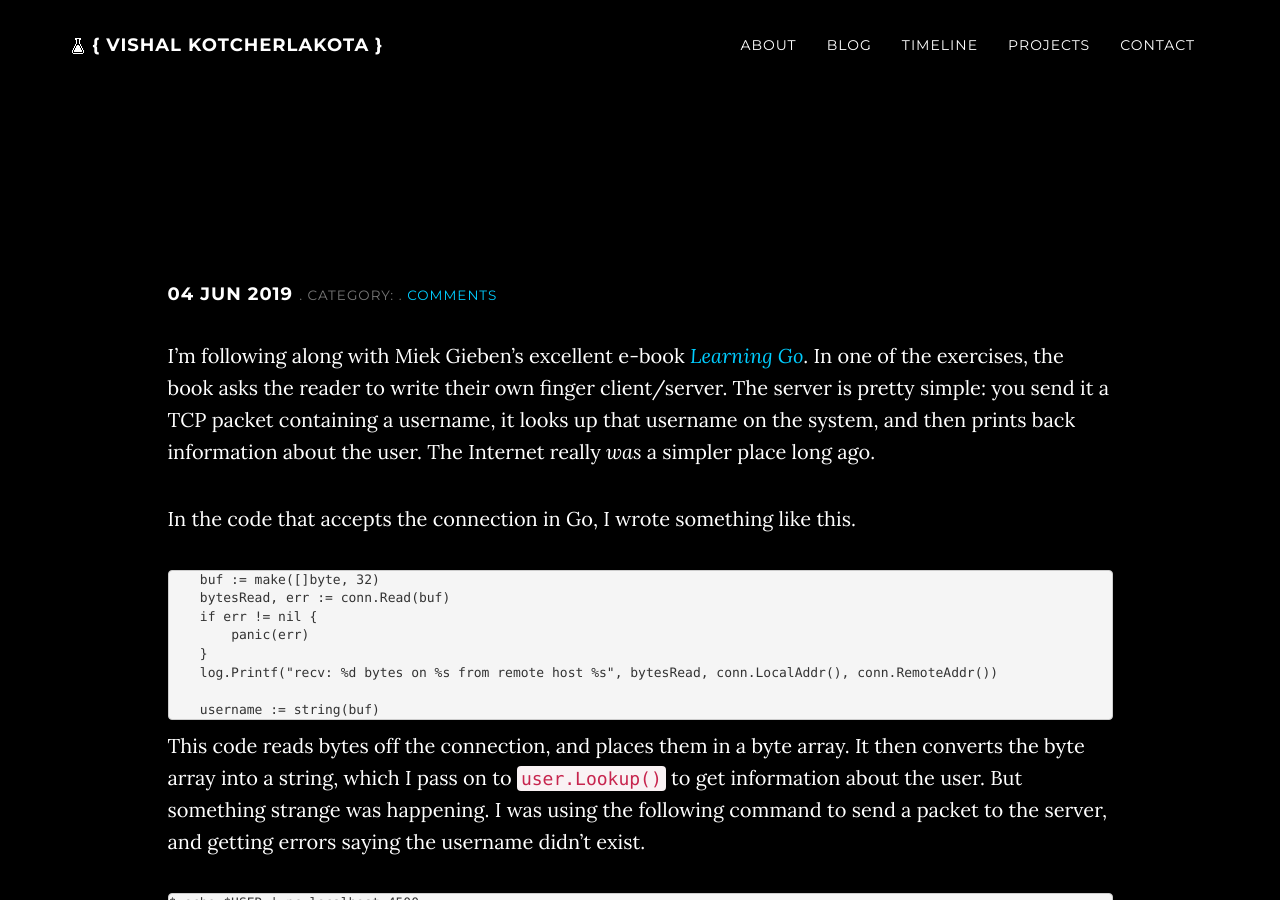
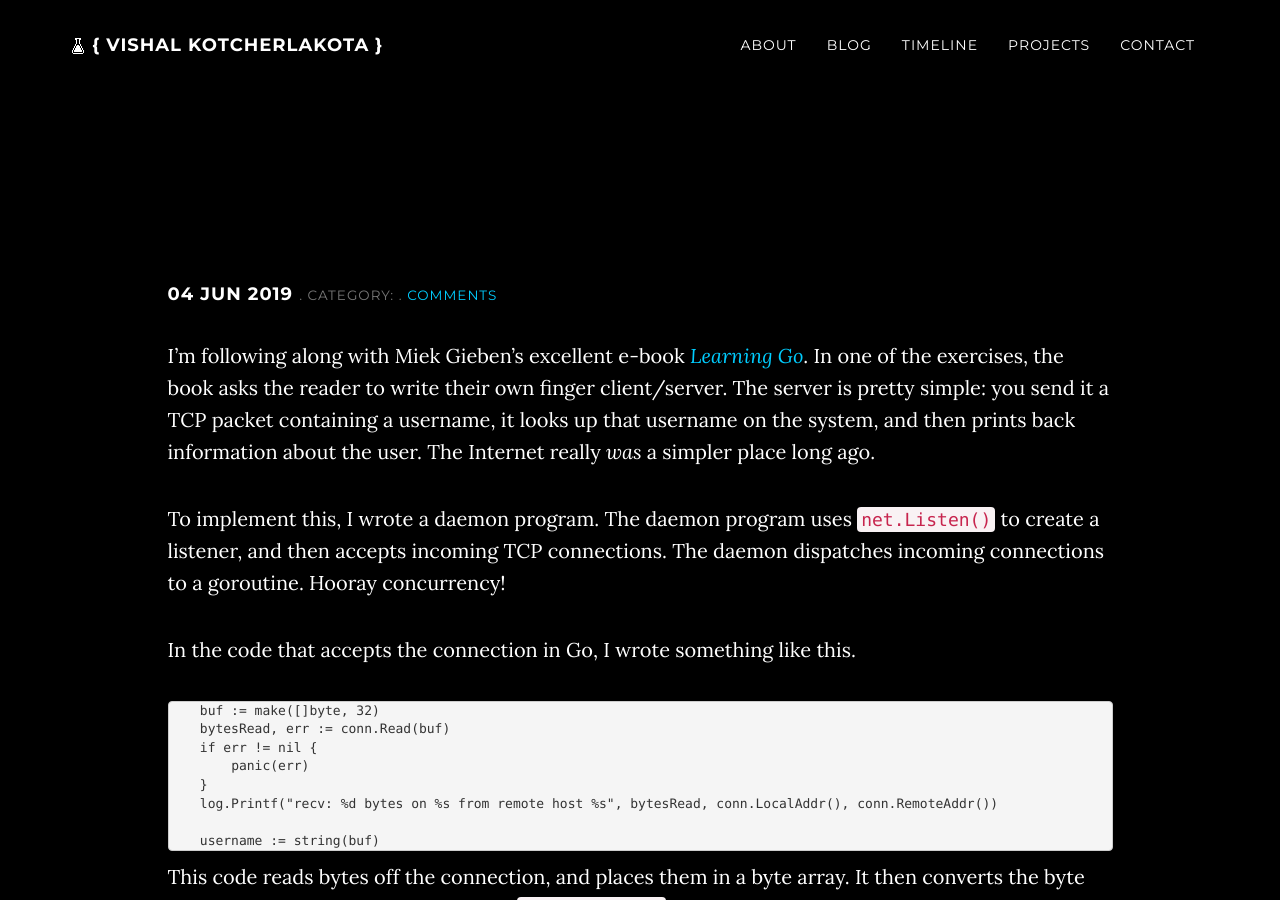
Before and after one commit to dishbreak/dishbreak.github.io, a Jekyll site: the page built from _posts/2019-06-04-golang-null-bytes-etc.md, in a window 1280 px wide and 900 px high. Built offline with Jekyll 4.4.1, drawn with Linux system fonts in a browser that asks for light colours; nearby versions of some CDN libraries; our own code applies the rules of GitHub Pages for plain Markdown files.

Commit message:
Unbreaking blogpost

```diff
--- a/_posts/2019-06-04-golang-null-bytes-etc.md
+++ b/_posts/2019-06-04-golang-null-bytes-etc.md
@@ -1,10 +1,12 @@
 ---
 layout: post
 section-type: post
-title: Adventures in Golang: Null bytes aren't whitespace!
+title: 'Adventures in Golang: Null bytes aren't whitespace!''
 ---
 
 I'm following along with Miek Gieben's excellent e-book [_Learning Go_](https://www.miek.nl/go). In one of the exercises, the book asks the reader to write their own finger client/server. The server is pretty simple: you send it a TCP packet containing a username, it looks up that username on the system, and then prints back information about the user. The Internet really _was_ a simpler place long ago.
+
+To implement this, I wrote a daemon program. The daemon program uses [`net.Listen()`](https://golang.org/pkg/net/#Listen) to create a listener, and then accepts incoming TCP connections. The daemon dispatches incoming connections to a goroutine. Hooray concurrency!
 
 In the code that accepts the connection in Go, I wrote something like this.
 
```
